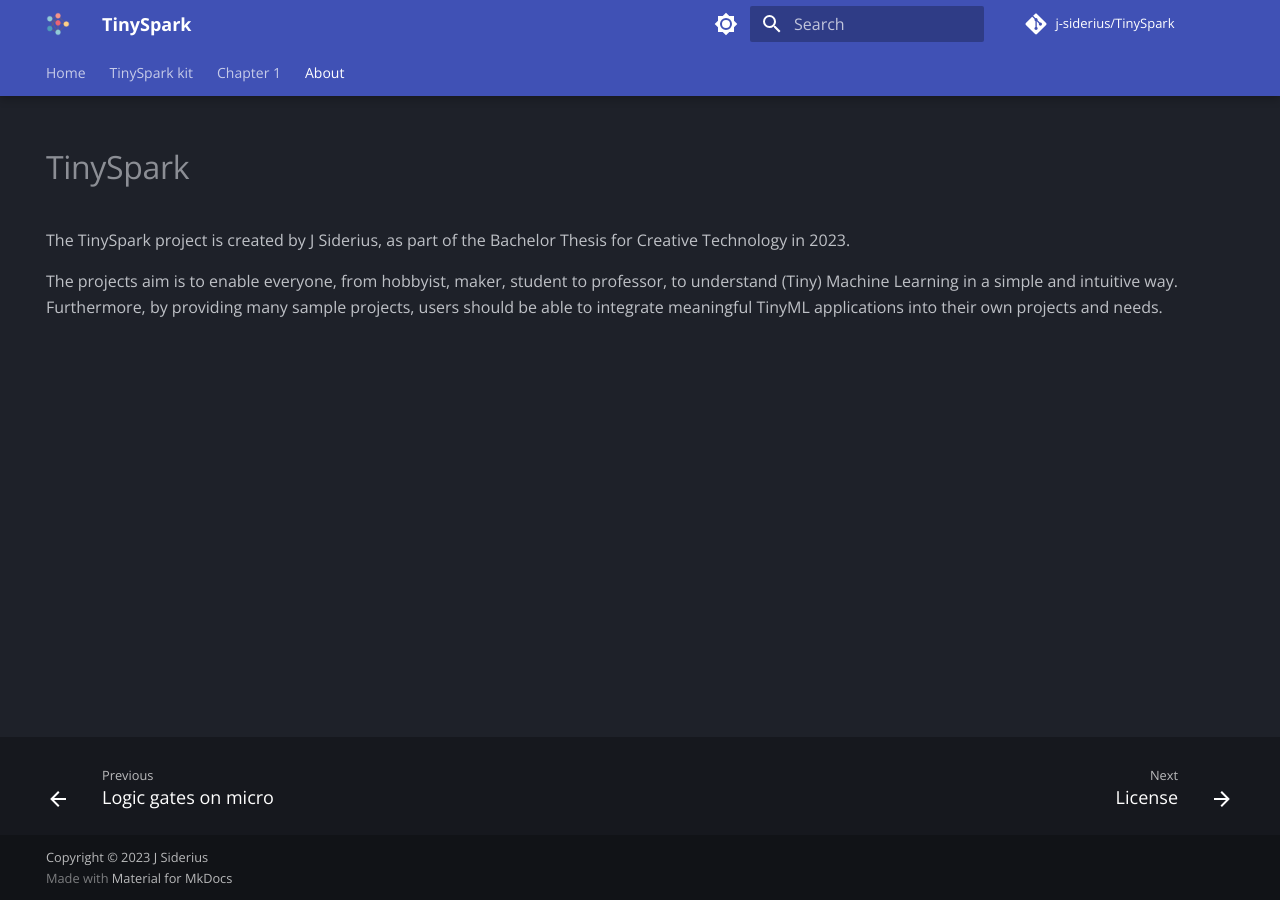
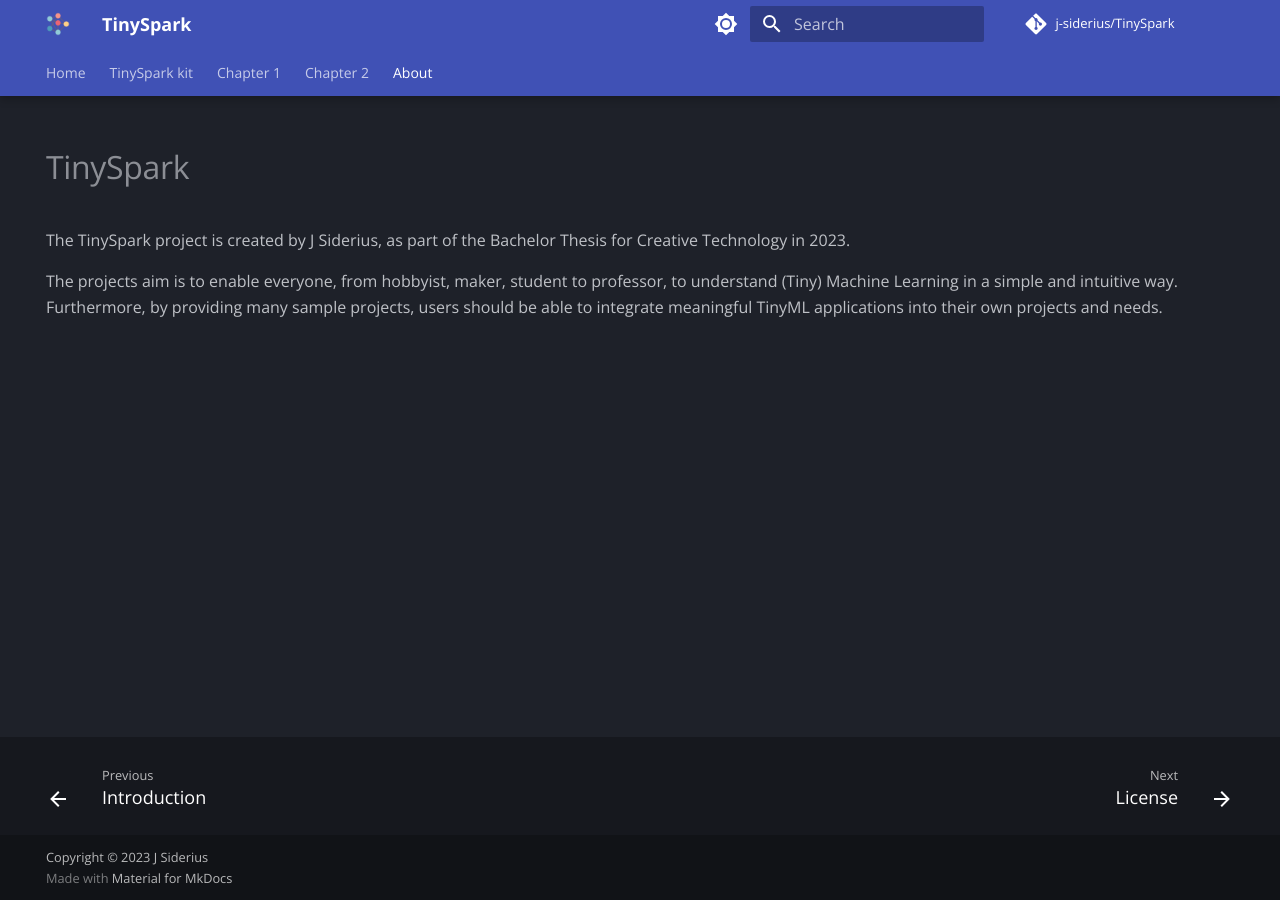
Before and after one commit to j-siderius/TinySpark, an MkDocs documentation site: the page built from docs/about/project.md, in a window 1280 px wide. Built offline with MkDocs 1.6.1 and Material for MkDocs 9.7.7, drawn with Linux system fonts in a browser that asks for light colours; comment, search, counter and statistics services are not loaded.

Commit message:
added beginning of chapter 2

```diff
--- a/mkdocs.yml
+++ b/mkdocs.yml
@@ -121,6 +121,8 @@
     - Neuron: chapter1/neuron.md
     - Logic gates: chapter1/logic_gates.md
     - Logic gates on micro: chapter1/logic_gates_micro.md
+  - Chapter 2:
+    - Introduction: chapter2/introduction.md
   - About:
     - Project: about/project.md
     - License: about/license.md
```
Also changed, not shown: docs/chapter2/introduction.md (added, +5 -0 lines), 1 other file.
